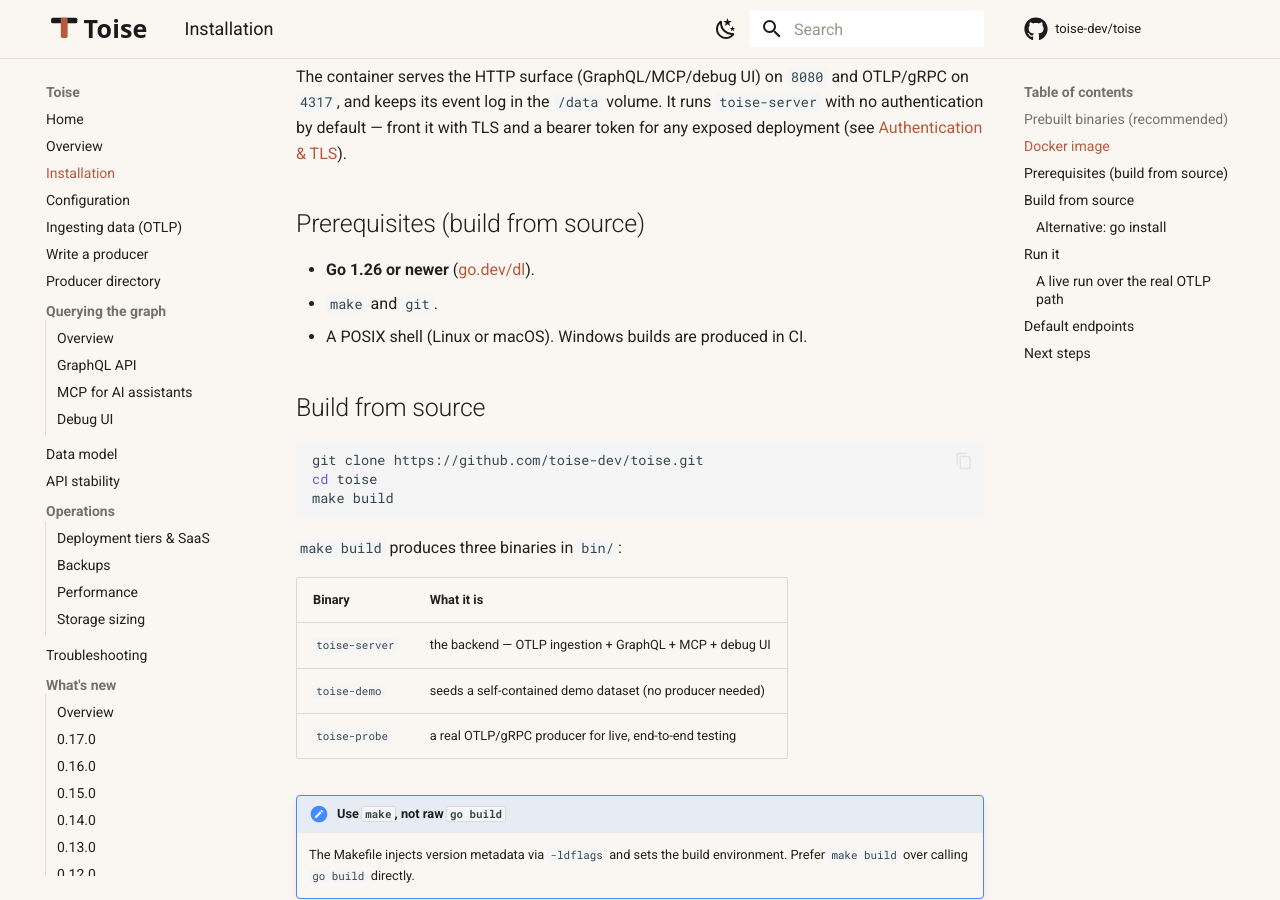
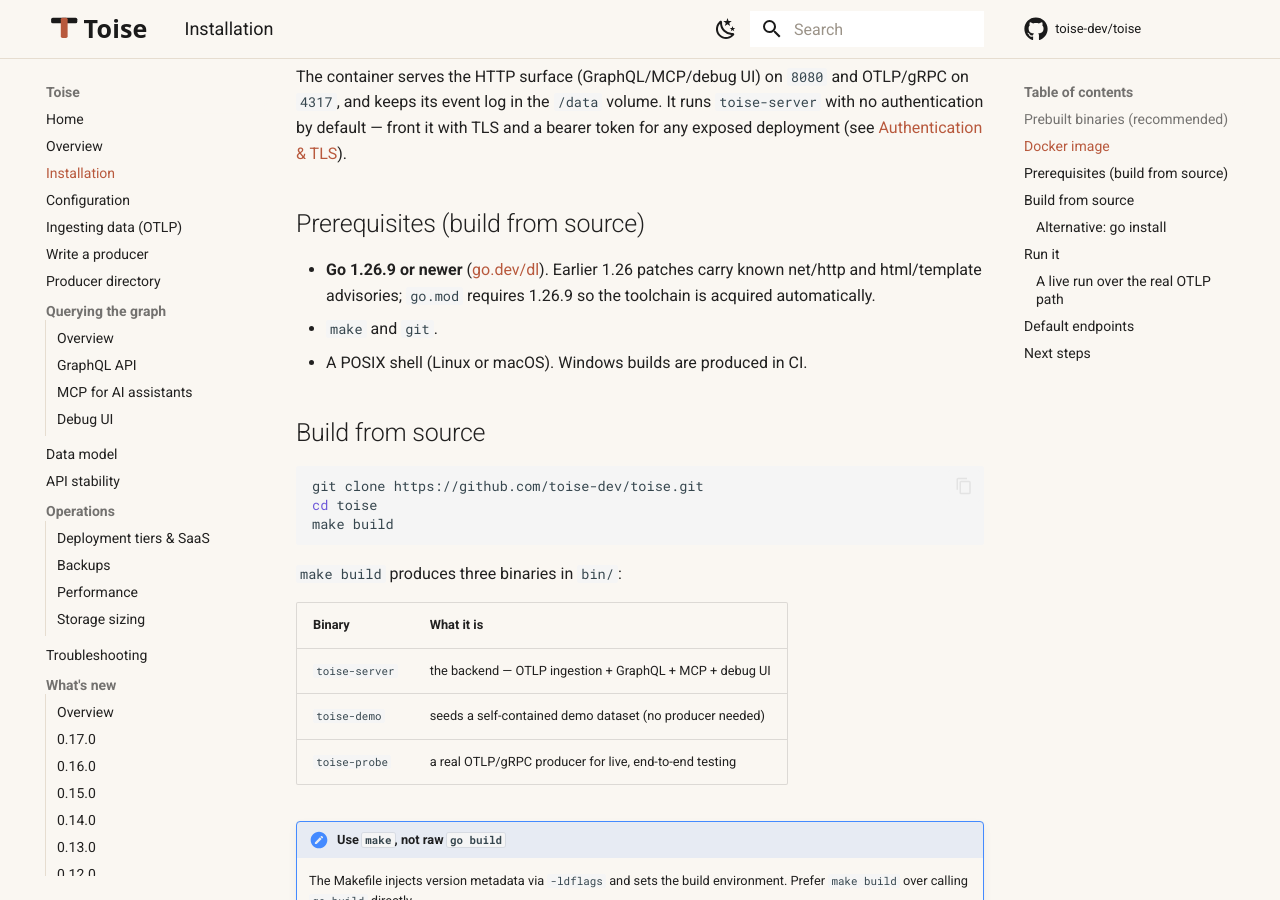
Before and after one commit to toise-dev/toise, an MkDocs documentation site: the page built from docs/user-guide/docs/installation.md, in a window 1280 px wide and 900 px high, scrolled down 1064 px. Built offline with MkDocs 1.6.1 and Material for MkDocs 9.7.7, drawn with Linux system fonts in a browser that asks for light colours; comment, search, counter and statistics services are not loaded; the version menu is left out.

Commit message:
fix(deps): close 20 reachable advisories in the toolchain and dependencies
govulncheck reported 20 vulnerabilities reachable FROM OUR CODE, not merely
present in the module graph: six in net/http, three in html/template, two in
crypto/tls and others in the standard library of go1.26.5, five in
golang.org/x/net v0.55.0, and two in google.golang.org/grpc v1.82.1.

The urgency is not prospective. The release workflow compiled at 1.26.5, so
every binary already published carries the vulnerable standard library — the
exposure is in the artefacts, not in a future build.

The go directive now requires 1.26.9, which also removes the toolchain line:
one place states the version, and the toolchain is acquired from it. x/net goes
to v0.60.0 and grpc to v1.83.2 in both modules.

grpc v1.83.2 rather than the v1.83.1 the first advisory named: that version
left GO-2026-6443 standing, a server panic on a missing authority or Host
header, reachable through the OTLP ingest receiver — the one surface a stranger
can reach. The "Fixed in" of one advisory is not the ceiling for a module.

Both modules now report zero reachable vulnerabilities. The installation guide
states 1.26.9 and why, so a reader building from source does not reproduce the
exposure we just closed.

```diff
--- a/docs/user-guide/docs/installation.md
+++ b/docs/user-guide/docs/installation.md
@@ -55,7 +55,7 @@
 
 ## Prerequisites (build from source)
 
-- **Go 1.26 or newer** ([go.dev/dl](https://go.dev/dl/)).
+- **Go 1.26.9 or newer** ([go.dev/dl](https://go.dev/dl/)). Earlier 1.26 patches carry known net/http and html/template advisories; `go.mod` requires 1.26.9 so the toolchain is acquired automatically.
 - `make` and `git`.
 - A POSIX shell (Linux or macOS). Windows builds are produced in CI.
 
```
Also changed, not shown: 4 other files.
